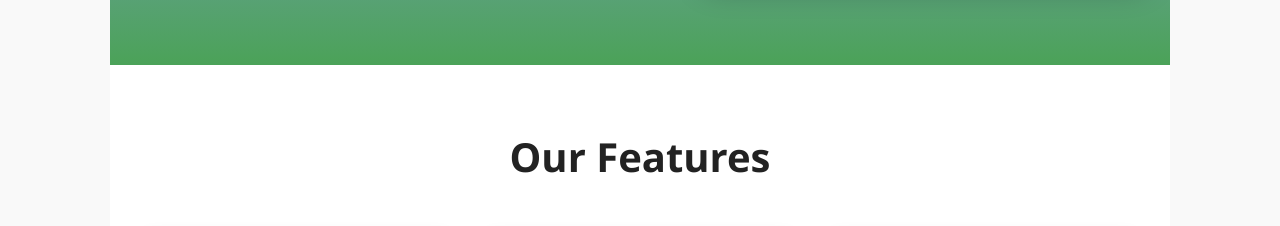
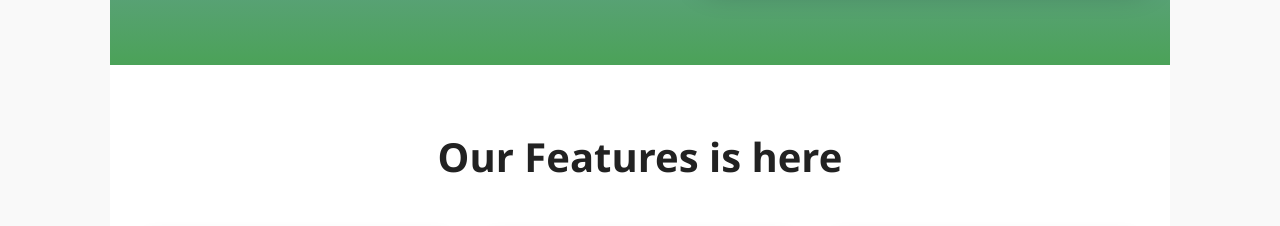
Before and after one commit to himansi55/website, a plain HTML site: page index.html in a window 1280 px wide. Shown: the part 518-744 px from the top of the page. Drawn offline with Linux system fonts and the light colour scheme.

Commit message:
changed feature name

```diff
--- a/index.html
+++ b/index.html
@@ -237,7 +237,7 @@
       </section>
 
       <section id="features" class="features">
-        <h2>Our Features</h2>
+        <h2>Our Features is here</h2>
         <div class="feature-cards">
           <div class="feature-card">
             <h3>Responsive Design</h3>
```
